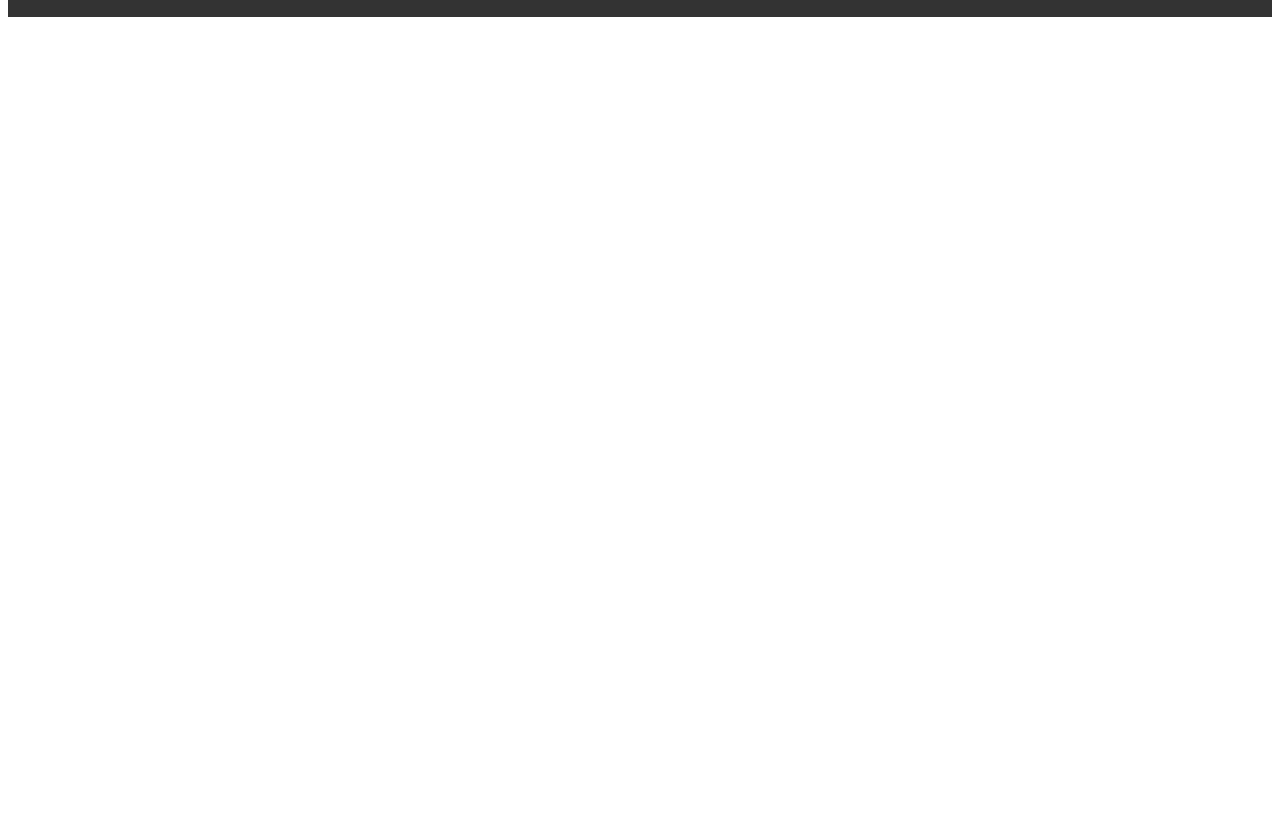
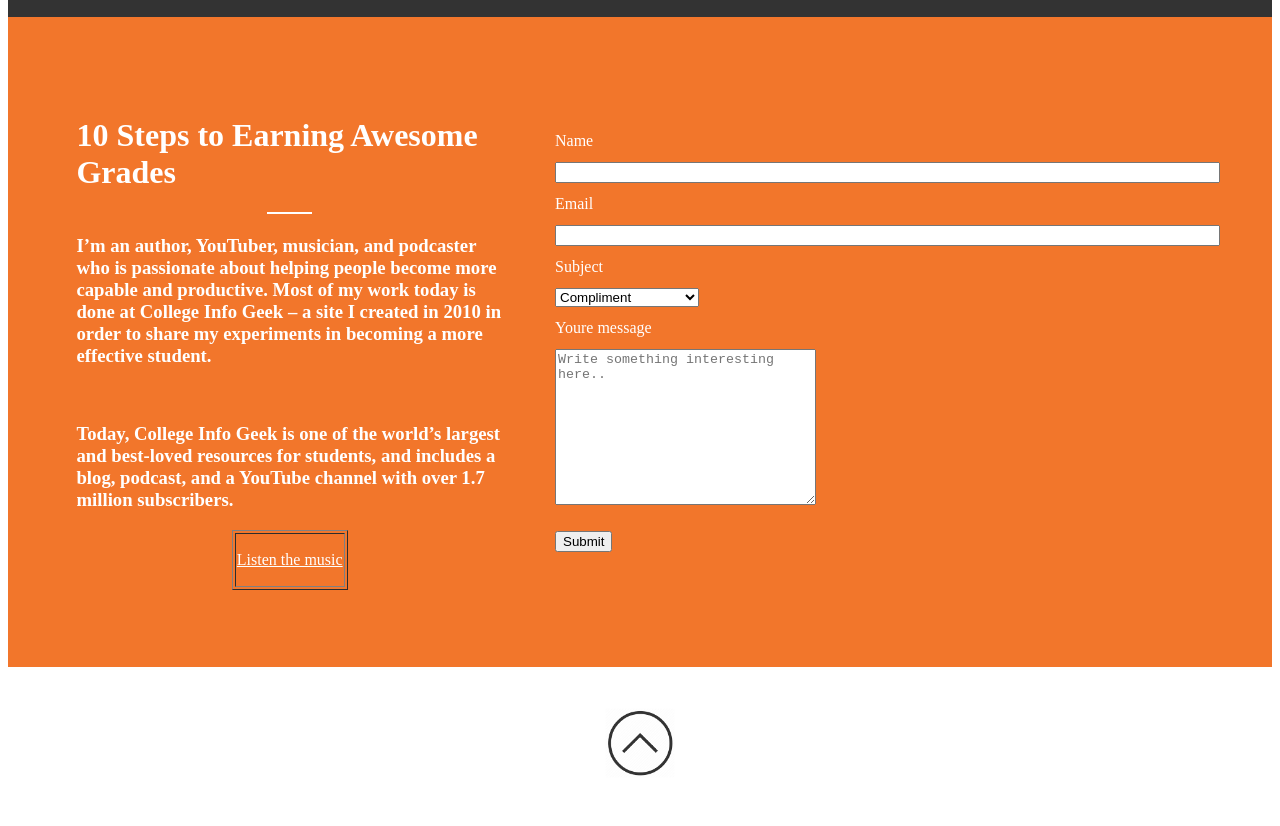
Before and after one commit to Blen92/PersonalWeb, a plain HTML site: page index.html in a window 1280 px wide. Shown: the part 5484-6310 px from the top of the page. Before the commit the page ends 5509 px from the top, so only its background shows below. Drawn offline with Linux system fonts and the light colour scheme.

Commit message:
This is the 9th commit

```diff
--- a/index.html
+++ b/index.html
@@ -392,5 +392,97 @@
 
     </table>
     <!--End of music -->
+
+    <!-- Start of contact -->
+
+    <table id="music" border="0" width = "100%" height="150" cellpadding="0" cellspacing="0" bgcolor="#f2762b" >
+        <tr>
+            <td width="10%" bgcolor="#f2762b" >&nbsp</td>
+
+            <td bgcolor="#f2762b"  height="650" width="55%">
+                <h1>10 Steps to Earning Awesome Grades</h1>
+                <h1 ><hr color="white" width="10%" align="center" valign="middle"></h1>
+                <p><h3>I’m an author, YouTuber, musician, and podcaster who is passionate about
+                    helping people become more capable and productive. Most of my work today is
+                    done at College Info Geek – a site I created in 2010 in order to share my experiments
+                    in becoming a more effective student.</h3>
+                </p>
+                <br>
+                <p><h3>Today, College Info Geek is one of the world’s largest and
+                        best-loved resources for students, and includes a blog, podcast,
+                        and a YouTube channel with over 1.7 million subscribers.</h3>
+                </p>
+                <table align="center" border="1">
+                    <tr>
+                        <td align="center" valign="middle">
+                            <a href=""><p>Listen the music</p></a>
+                        </td>
+
+                    </tr>
+
+                </table>
+            </td>
+
+            <td>
+
+                <table cellspacing= "40">
+                    <tr>
+                        <td>
+                            <form methode = "POST" action="http://www.google.com"enctype = "UTF-8" target="null">
+                                <table cellspacing= "10">
+                                    <tr>
+                                        <td><label for="Name">Name</label></td>
+                                    </tr>
+                                    <tr>
+                                        <td><input  size="80"  type="text" id="Name" pattern="[a-zA-Z]+" required></td>
+                                    </tr>
+                                    <tr>
+                                        <td><label for="e">Email</label></td>
+                                    </tr>
+                                    <tr>
+                                        <td><input size="80" type="email" id="e" required></td>
+                                    </tr>
+                                    <tr>
+                                        <td>Subject</td>
+                                    </tr>
+                                    <tr>
+                                        <td><select  name="" id="">
+                                                <option value="">Compliment</option>
+                                                <option value="">Criticism</option>
+                                                <option value="">To share Experience</option>
+                                            </select ></td>
+                                    </tr>
+                                    <tr>
+                                        <td>Youre message</td>
+                                    </tr>
+                                    <tr>
+                                        <td><textarea size="80" name="" id="" cols="30" rows="10" placeholder="Write something interesting here.."></textarea></td>
+                                    </tr>
+                                    <tr></tr>
+                                        <td><input  height="30"  width="30" type="submit" value="Submit"></td>
+                                    </tr>
+                                </table>
+                            </form>
+                        </td>
+                    </tr>
+                </table>
+            </td>
+
+        </tr>
+    </table>
+
+
+    <table align="center" cellspacing="40">
+        <tr>
+            <td>
+                <a href="#index"><img src="image/arrow.png" alt="" height="70" width="70"></a>
+
+            </td>
+        </tr>
+    </table>
+
+
+
+    <!-- end of contact -->
     </body>
 </html>
```
Also changed, not shown: image/arrow.png (added).
